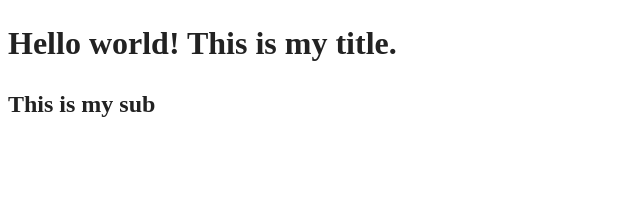
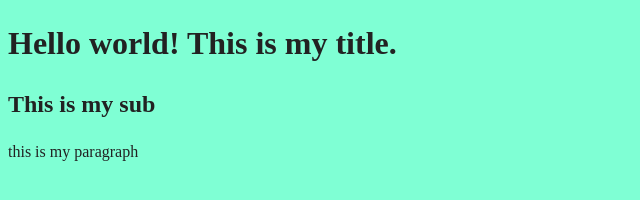
Before and after one commit to izabelletigra/Practice-HTML, a website built with webpack: page index.html in a window 1280 px wide. Shown: the whole page, without its empty margins (0-640 px from the left). Built offline with nearby package versions, Linux system fonts and the light colour scheme.

Commit message:
add styling

```diff
--- a/index.html
+++ b/index.html
@@ -1,6 +1,6 @@
 <!doctype html>
 <html class="no-js" lang="">
-
+<body style="background: aquamarine"
 <head>
   <meta charset="utf-8">
   <meta name="viewport" content="width=device-width, initial-scale=1">
@@ -21,12 +21,12 @@
   <link rel="manifest" href="site.webmanifest">
   <meta name="theme-color" content="#fafafa">
 </head>
-
 <body>
 
   <!-- Add your site or application content here -->
   <h1> Hello world! This is my title.</h1>
   <h2>  This is my sub  </h2>
+  <p> this is my paragraph </p>
   <script src="js/app.js"></script>
 
 </body>
```
